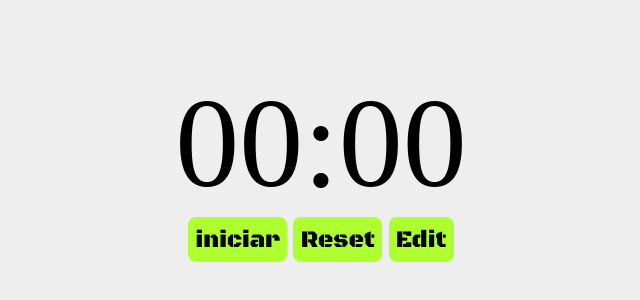
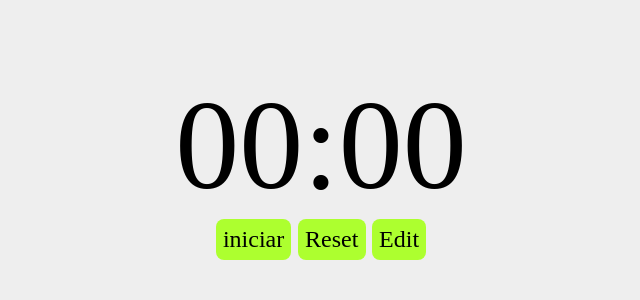
Before and after one commit to diegofernandoalayon/Timer-react, a React (Vite) app: page /timer in a window 1280 px wide. Shown: the part 234-534 px from the top of the page, without its empty margins (319-959 px from the left). Built offline with nearby package versions, Linux system fonts and the light colour scheme; a web font is replaced by a local one.

Commit message:
modificando Button

```diff
--- a/src/components/Button/button.css
+++ b/src/components/Button/button.css
@@ -3,7 +3,7 @@
   background-color:var(--color-primary);
   /* color: white; */
   font-size: 1.5em;
-  font-family: 'Black Ops One', cursive;
+  font-family: var(--font-family-two);
   font-weight: 400;
   padding: 0.3em;
   border-radius: var(--border);
--- a/src/components/Button/index.jsx
+++ b/src/components/Button/index.jsx
@@ -1,12 +1,13 @@
 import './button.css'
-export default function Button ({ children, onClick, isPaused }) {
+export default function Button ({ children, onClick, isPaused, submit }) {
   let className = 'btn'
   if (isPaused) {
     className += ' btn-pause'
   }
+  const typeButton = submit ? 'submit' : 'button'
   return (
     <>
-      <button className={className} onClick={onClick}>{children}</button>
+      <button type={typeButton} className={className} onClick={onClick}>{children}</button>
     </>
   )
 }
```
